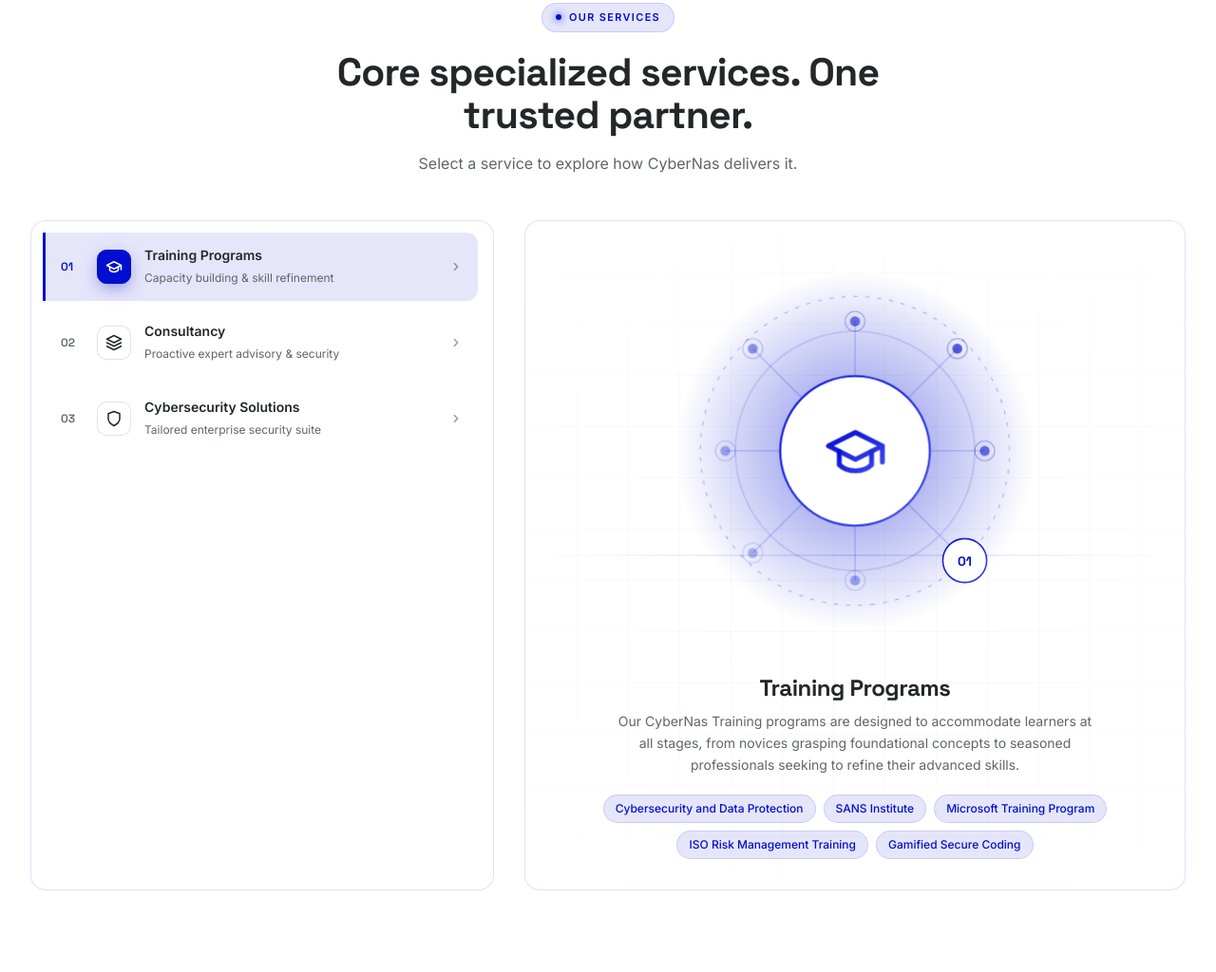
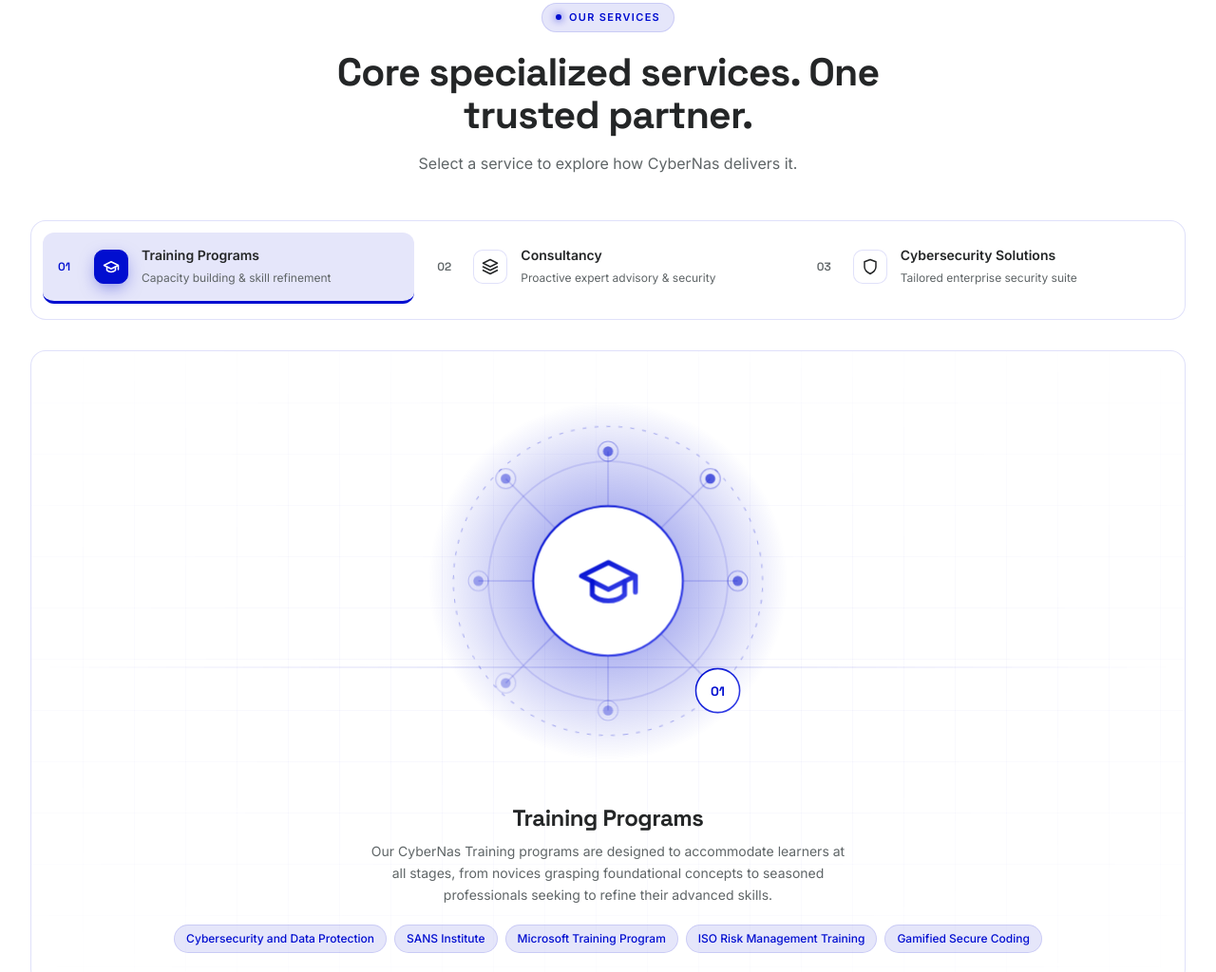
Before and after one commit to DigitalBondMena-DB/cyber-nas-preview, a website: page index.html in a window 1280 px wide. Shown: the part 2459-3483 px from the top of the page at 95% size. Drawn offline with Linux system fonts and the light colour scheme; animation ran at ten frames a second.

Commit message:
feat: implement core site functionality including theme switching, mobile navigation, particle effects, and interactive services modules

```diff
--- a/css/main.css
+++ b/css/main.css
@@ -512,10 +512,10 @@ h4,
     -webkit-transition: all .3s;
     -o-transition: all .3s;
     transition: all .3s;
-    border-left: 3px solid transparent;
+    border-bottom: 3px solid transparent;
     padding: 14px 16px;
-    -webkit-border-radius: 0 12px 12px 0;
-    border-radius: 0 12px 12px 0;
+    -webkit-border-radius: 12px;
+    border-radius: 12px;
     display: -webkit-box;
     display: -webkit-flex;
     display: -ms-flexbox;
@@ -524,6 +524,10 @@ h4,
     -webkit-align-items: center;
     -ms-flex-align: center;
     align-items: center;
+    -webkit-box-pack: center;
+    -webkit-justify-content: center;
+    -ms-flex-pack: center;
+    justify-content: center;
     gap: 14px;
 }
 
@@ -532,7 +536,7 @@ h4,
 }
 
 .service-item.active {
-    border-left-color: var(--cn-blue);
+    border-bottom-color: var(--cn-blue);
     background: var(--accent-glow);
 }
 
--- a/index.html
+++ b/index.html
@@ -360,9 +360,9 @@
                 <p class="text-base reveal" data-reveal style="color:var(--text-muted);">Select a service to explore how
                     CyberNas delivers it.</p>
             </div>
-            <div class="grid lg:grid-cols-12 gap-6 lg:gap-8 items-stretch">
-                <!-- LEFT COLUMN: Desktop List / Mobile Dropdown -->
-                <div class="lg:col-span-5 flex flex-col justify-between reveal-l" data-reveal>
+            <div class="flex flex-col gap-6 lg:gap-8 items-stretch">
+                <!-- TOP COLUMN: Desktop Tabs / Mobile Dropdown -->
+                <div class="w-full flex flex-col justify-between reveal-l" data-reveal>
                     <!-- Mobile View Dropdown -->
                     <div class="block lg:hidden w-full mb-4">
                         <label for="mobileServiceSelect" class="text-xs font-semibold block mb-2"
@@ -373,17 +373,17 @@
                         </div>
                     </div>
 
-                    <!-- Desktop View List (hidden on mobile, scrollable on desktop) -->
-                    <div class="hidden lg:flex flex-col glass rounded-2xl p-3 h-full w-full overflow-hidden">
-                        <div id="serviceList" class="flex flex-col  gap-2 overflow-y-auto h-full pr-1">
+                    <!-- Desktop View Tabs (hidden on mobile, scrollable horizontally on desktop) -->
+                    <div class="hidden lg:flex flex-row glass rounded-2xl p-3 w-full overflow-hidden">
+                        <div id="serviceList" class="flex flex-row gap-2 overflow-x-auto w-full pb-1">
                         </div>
                     </div>
                 </div>
 
-                <!-- RIGHT COLUMN: Service Details Card -->
-                <div class="lg:col-span-7 reveal-r w-full" data-reveal>
+                <!-- BOTTOM COLUMN: Service Details Card -->
+                <div class="w-full reveal-r" data-reveal>
                     <div
-                        class="glass rounded-2xl p-6 lg:p-8 relative overflow-hidden h-auto lg:min-h-[520px] py-2 flex flex-col justify-center">
+                        class="glass rounded-2xl p-6 lg:p-8 relative overflow-hidden h-auto lg:min-h-[460px] py-2 flex flex-col justify-center">
                         <div class="cyber-grid absolute inset-0" style="opacity:.4;"></div>
                         <div class="scan-line"></div>
                         <div class="relative z-10 flex flex-col items-center justify-center">
@@ -437,7 +437,8 @@
             <div class="grid lg:grid-cols-2 gap-10 lg:gap-14 items-start">
                 <div>
                     <div class="section-label mb-5 reveal" data-reveal>Contact Us</div>
-                    <h2 class="section-title display mb-5 reveal" data-reveal>Let's talk about your security posture.
+                    <h2 class="section-title display mb-5 reveal" data-reveal>
+                        Let's talk about your security
                     </h2>
                     <p class="text-base leading-relaxed mb-7 reveal" data-reveal style="color:var(--text-muted);">
                         Connect with CyberNas to secure your digital assets.</p>
@@ -608,7 +609,7 @@
                     <span class="display font-bold text-xl" style="display:none;color:var(--cn-blue);">CYBER<span
                             style="color:var(--text);">NAS</span></span>
                     <p class="text-sm leading-relaxed" style="color:var(--text-muted);">Enterprise cybersecurity,
-                        compliance, and cloud security — engineered for the modern threat landscape.</p>
+                        compliance, and cloud security, engineered for the modern threat landscape.</p>
                 </div>
                 <div>
                     <h4 class="text-sm font-semibold mb-4 display">Quick Links</h4>
@@ -665,7 +666,9 @@
             </div>
             <div class="pt-7 border-t flex flex-col sm:flex-row items-center justify-between gap-3 text-xs"
                 style="border-color:var(--border);color:var(--text-muted);">
-                <div>© 2026 CyberNas. All Rights Reserved. Designed &amp; Developed by Digital Bond</div>
+                <div>© 2026 CyberNas. All Rights Reserved. Designed &amp; Developed by <img src="./images/image.png"
+                        loading="lazy" decoding="async" alt="techhouse" width="40" height="40" class="inline-block" />
+                </div>
                 <div class="flex items-center gap-2"><span class="inline-block w-1.5 h-1.5 rounded-full"
                         style="background:#10b981;box-shadow:0 0 8px #10b981;"></span>All systems operational</div>
             </div>
--- a/js/main.js
+++ b/js/main.js
@@ -133,7 +133,7 @@ const svcTags = document.getElementById('serviceTags');
 
 function renderServiceList() {
     if (svcList) {
-        svcList.innerHTML = services.map((s, i) => `<div class="service-item ${i === 0 ? 'active' : ''}" data-idx="${i}" role="button" tabindex="0"><span class="service-num">${String(i + 1).padStart(2, '0')}</span><span class="svc-icon"><svg width="18" height="18" viewBox="0 0 24 24" fill="none" stroke="currentColor" stroke-width="2" stroke-linecap="round" stroke-linejoin="round">${s.icon}</svg></span><span class="flex-1"><span class="font-semibold text-sm block">${s.name}</span><span class="text-xs" style="color:var(--text-muted);">${s.short}</span></span><svg width="14" height="14" viewBox="0 0 24 24" fill="none" stroke="currentColor" stroke-width="2" stroke-linecap="round" stroke-linejoin="round" style="opacity:.5;"><polyline points="9 18 15 12 9 6"/></svg></div>`).join('');
+        svcList.innerHTML = services.map((s, i) => `<div class="service-item ${i === 0 ? 'active' : ''} flex-1 min-w-[280px]" data-idx="${i}" role="button" tabindex="0"><span class="service-num">${String(i + 1).padStart(2, '0')}</span><span class="svc-icon"><svg width="18" height="18" viewBox="0 0 24 24" fill="none" stroke="currentColor" stroke-width="2" stroke-linecap="round" stroke-linejoin="round">${s.icon}</svg></span><span class="flex-1 text-left"><span class="font-semibold text-sm block">${s.name}</span><span class="text-xs" style="color:var(--text-muted);">${s.short}</span></span></div>`).join('');
         svcList.querySelectorAll('.service-item').forEach(item => {
             item.addEventListener('click', () => selectService(parseInt(item.dataset.idx)));
             item.addEventListener('keydown', e => {
```
Also changed, not shown: css/output.css, images/image.png (added).
